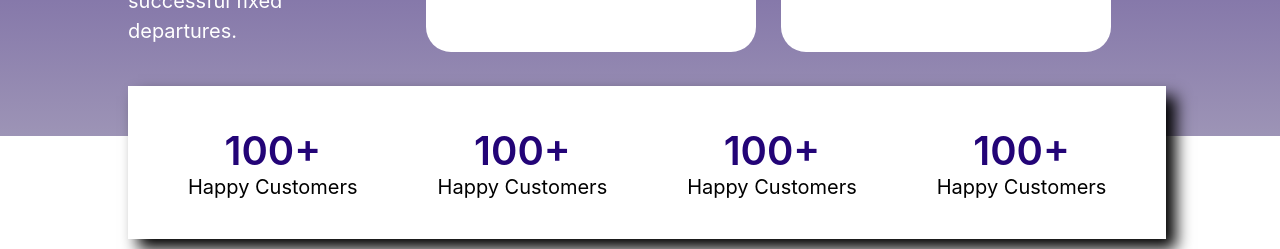
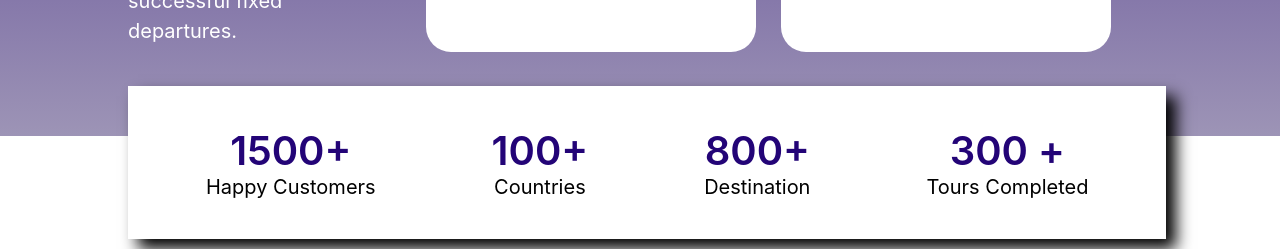
Before and after one commit to ud-k16/tourswebsite, a React (Create React App) app: page / in a window 1280 px wide. Shown: the part 1380-1629 px from the top of the page. Built offline with nearby package versions, Linux system fonts and the light colour scheme.

Commit message:
numbers changes

```diff
--- a/src/components/home/Achievements/index.jsx
+++ b/src/components/home/Achievements/index.jsx
@@ -54,20 +54,20 @@ const Achievements = () => {
   return (
     <div className={styles.container} ref={componentRef}>
       <div className={styles.section}>
-        <div className={styles.count}>{customerCount}+</div>
+        <div className={styles.count}>{customerCount * 15}+</div>
         <div className={styles.title}>{"Happy Customers"}</div>
       </div>
       <div className={styles.section}>
         <div className={styles.count}>{customerCount}+</div>
-        <div className={styles.title}>{"Happy Customers"}</div>
+        <div className={styles.title}>{"Countries"}</div>
       </div>
       <div className={styles.section}>
-        <div className={styles.count}>{customerCount}+</div>
-        <div className={styles.title}>{"Happy Customers"}</div>
+        <div className={styles.count}>{customerCount * 8}+</div>
+        <div className={styles.title}>{"Destination"}</div>
       </div>
       <div className={styles.section}>
-        <div className={styles.count}>{customerCount}+</div>
-        <div className={styles.title}>{"Happy Customers"}</div>
+        <div className={styles.count}>{customerCount * 3} +</div>
+        <div className={styles.title}>{"Tours Completed"}</div>
       </div>
     </div>
   );
```
